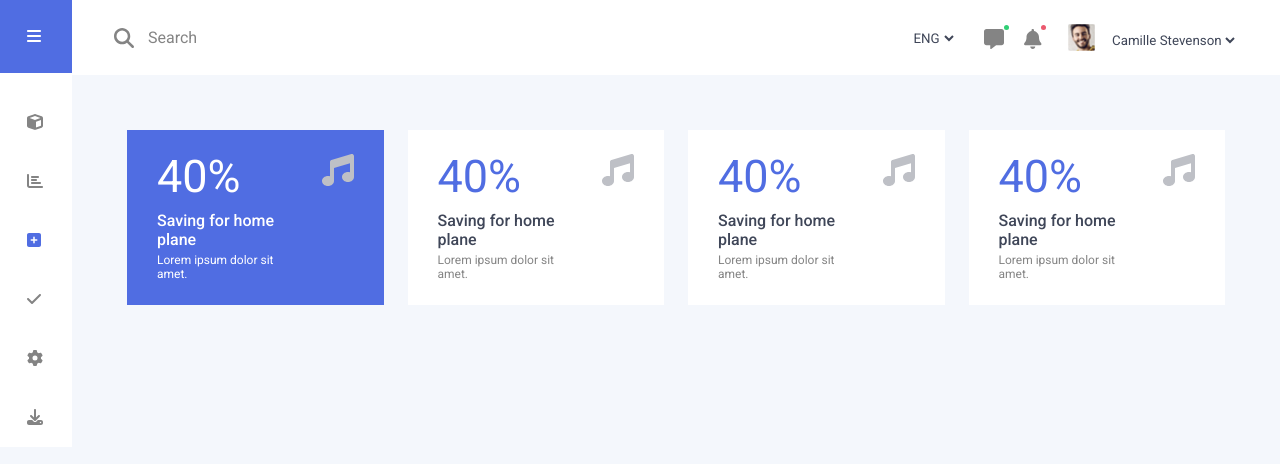
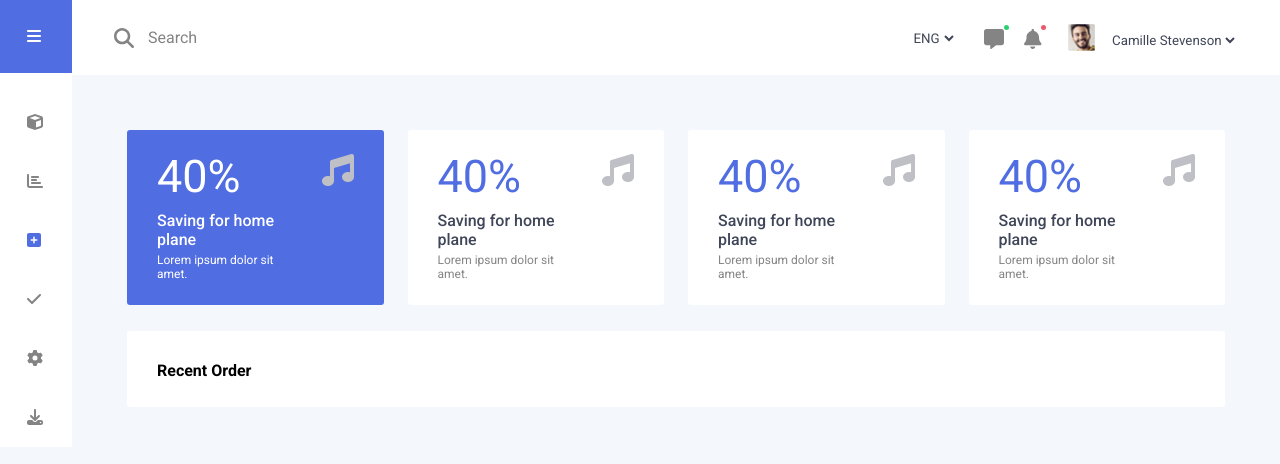
Before and after one commit to sohail-ansari02/ifelsecloud-assignment, an Angular app: page /dashboard in a window 1280 px wide. Shown: the top 464 px of the page. Built offline with nearby package versions, Linux system fonts and the light colour scheme.

Commit message:
resuable card c is done

```diff
--- a/src/app/featured/dashboard/components/feature-card/feature-card.component.scss
+++ b/src/app/featured/dashboard/components/feature-card/feature-card.component.scss
@@ -13,6 +13,7 @@
   background-color: var(--primary);
   width: 100%;
   justify-content: space-between;
+  border-radius: 3px;
 
   &__icon {
     color: var(--light-grey);
--- a/src/app/featured/dashboard/dashboard.component.html
+++ b/src/app/featured/dashboard/dashboard.component.html
@@ -1,8 +1,9 @@
-<section class="dashboard">
+ <section class="dashboard">
     <div class="dashboard__cards">
         <app-feature-card [special]="true" class="dashboard__cards__card"></app-feature-card>
         <app-feature-card class="dashboard__cards__card"></app-feature-card>
         <app-feature-card class="dashboard__cards__card"></app-feature-card>
         <app-feature-card class="dashboard__cards__card"></app-feature-card>
     </div>
+    <app-card title="recent order"></app-card>
 </section>
--- a/src/app/featured/dashboard/dashboard.component.scss
+++ b/src/app/featured/dashboard/dashboard.component.scss
@@ -6,6 +6,9 @@
 
 .dashboard{
     width: 100%;
+    display: flex;
+    flex-direction: column;
+    gap: toRem(26);
     &__cards{
         width: 100%;
 
--- /dev/null
+++ b/src/app/shared/components/card/card.component.html
@@ -0,0 +1,8 @@
+<article class="card">
+    <h2 class="card__title">
+        {{title}}
+    </h2>
+    <div class="card__container">
+        <ng-content></ng-content>
+    </div>
+</article>
--- /dev/null
+++ b/src/app/shared/components/card/card.component.scss
@@ -0,0 +1,17 @@
+@use "functions" as *;
+
+:host {
+  display: block;
+}
+
+.card{
+  padding: toRem(30) toRem(30) toRem(27);
+  background-color: var(--primary);
+  border-radius: 3px;
+  &__title{
+    font-size: toRem(16);
+    font-weight: bold;
+    text-transform: capitalize;
+  }
+
+}
--- /dev/null
+++ b/src/app/shared/components/card/card.component.ts
@@ -0,0 +1,12 @@
+import { ChangeDetectionStrategy, Component, Input } from '@angular/core';
+
+@Component({
+  selector: 'app-card',
+  templateUrl: './card.component.html',
+  styleUrls: ['./card.component.scss'],
+  changeDetection: ChangeDetectionStrategy.OnPush
+})
+export class CardComponent {
+  @Input() title: string = '';
+
+}
--- a/src/app/shared/shared.module.ts
+++ b/src/app/shared/shared.module.ts
@@ -4,13 +4,15 @@ import { RouterModule } from '@angular/router';
 import { FontAwesomeModule } from '@fortawesome/angular-fontawesome';
 import { SelectComponent } from './components/inputs/select/select.component';
 import { BadgeComponent } from './components/inputs/badge/badge.component';
+import { CardComponent } from './components/card/card.component';
 
 
 
 @NgModule({
   declarations: [
     SelectComponent,
-    BadgeComponent
+    BadgeComponent,
+    CardComponent
   ],
   imports: [
     CommonModule,
@@ -21,6 +23,7 @@ import { BadgeComponent } from './components/inputs/badge/badge.component';
     FontAwesomeModule,
     SelectComponent,
     BadgeComponent,
+    CardComponent,
   ]
 })
 export class SharedModule { }
```
Also changed, not shown: 1 other file (tests, documents, lock files or other folders).
